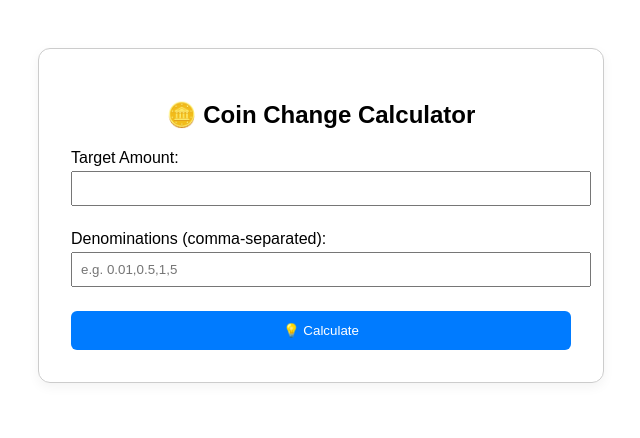
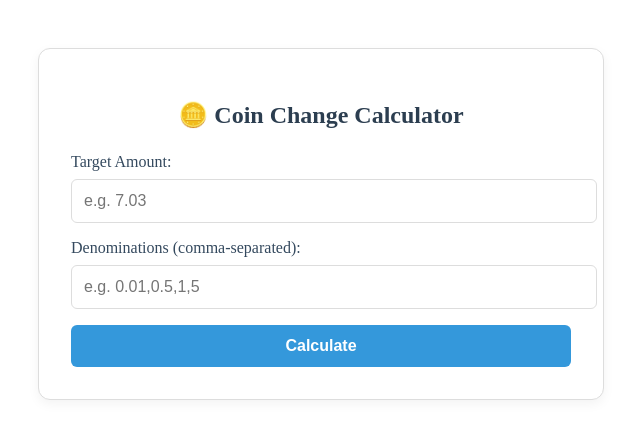
Before and after one commit to khadijah2401/jms-frontend, a React (Create React App) app: page / in a window 1280 px wide. Shown: the top 438 px of the page, without its empty margins (319-959 px from the left). Built offline with nearby package versions, Linux system fonts and the light colour scheme.

Commit message:
final changes to ui

```diff
--- a/src/App.js
+++ b/src/App.js
@@ -1,38 +1,72 @@
 import React, { useState } from 'react';
 import axios from 'axios';
+import styles from './App.module.css';
 
 function App() {
   const [targetAmount, setTargetAmount] = useState('');
   const [denominations, setDenominations] = useState('');
   const [result, setResult] = useState(null);
   const [error, setError] = useState('');
+  const [isLoading, setIsLoading] = useState(false);
+      const BASE_URL = 'https://khadiijah.duckdns.org'; //live version
+      //const BASE_URL = 'http://localhost:8080'; //dev version
+
+  const validateInputs = () => {
+    // validate amount
+    const amount = parseFloat(targetAmount);
+    if (isNaN(amount) || amount < 0 || amount > 10000) {
+      setError('Amount must be between 0 and 10,000');
+      return false;
+    }
+
+    // validate denominations
+    const denoms = denominations.split(',').map(item => parseFloat(item.trim()));
+    if (denoms.some(isNaN)) {
+      setError('Invalid denominations format');
+      return false;
+    }
+
+    const allowedDenoms = [0.01, 0.05, 0.1, 0.2, 0.5, 1, 2, 5, 10, 50, 100, 1000];
+    if (denoms.some(d => !allowedDenoms.includes(d))) {
+      setError('Only allowed denominations are: 0.01, 0.05, 0.1, 0.2, 0.5, 1, 2, 5, 10, 50, 100, 1000');
+      return false;
+    }
+
+    return { amount, denoms };
+  };
 
   const handleSubmit = async (e) => {
     e.preventDefault();
     setError('');
     setResult(null);
+    setIsLoading(true);
+
+    const validation = validateInputs();
+    if (!validation) {
+      setIsLoading(false);
+      return;
+    }
 
     try {
-      const BASE_URL = 'https://khadiijah.duckdns.org'; //live version
-      //const BASE_URL = 'http://localhost:8080'; //dev version
-
       const res = await axios.post(`${BASE_URL}/api/change`, {
-        targetAmount: parseFloat(targetAmount),
-        denominations: denominations.split(',').map(Number)
+        targetAmount: validation.amount,
+        denominations: validation.denoms
       });
       setResult(res.data.coins);
     } catch (err) {
-      setError(' Something went wrong. Please try again.');
-      console.error(err);
+      const errorMsg = err.response?.data?.message || 'Something went wrong. Please try again.';
+      setError(`⚠️ ${errorMsg}`);
+    } finally {
+      setIsLoading(false);
     }
   };
 
   return (
-    <div style={{ maxWidth: 500, margin: '3rem auto', fontFamily: 'Arial, sans-serif', padding: '2rem', border: '1px solid #ccc', borderRadius: '12px', boxShadow: '0 4px 12px rgba(0,0,0,0.05)' }}>
-      <h2 style={{ textAlign: 'center' }}>🪙 Coin Change Calculator</h2>
+    <div className={styles.container}>
+      <h2 className={styles.title}>🪙 Coin Change Calculator</h2>
 
       <form onSubmit={handleSubmit}>
-        <label style={{ display: 'block', marginBottom: '0.5rem' }}>
+      <label className={styles.inputLabel}>
           Target Amount:
           <input
             type="number"
@@ -40,51 +74,60 @@ function App() {
             value={targetAmount}
             onChange={(e) => setTargetAmount(e.target.value)}
             required
-            style={{ width: '100%', padding: '0.5rem', marginTop: '0.25rem', marginBottom: '1rem' }}
+            className={styles.inputField}
+            placeholder="e.g. 7.03"
           />
         </label>
 
-        <label style={{ display: 'block', marginBottom: '0.5rem' }}>
-          Denominations (comma-separated):
+        <label className={styles.inputLabel}>
+        Denominations (comma-separated):
           <input
             type="text"
             value={denominations}
             onChange={(e) => setDenominations(e.target.value)}
             placeholder="e.g. 0.01,0.5,1,5"
             required
-            style={{ width: '100%', padding: '0.5rem', marginTop: '0.25rem', marginBottom: '1rem' }}
+            className={styles.inputField}
+            pattern="^(\d+(\.\d+)?)(,\s*\d+(\.\d+)?)*$"
+            title="Enter comma-separated numbers (e.g. 0.01,0.5,1,5)"
           />
         </label>
 
         <button
           type="submit"
-          style={{
-            width: '100%',
-            padding: '0.75rem',
-            backgroundColor: '#007bff',
-            color: 'white',
-            border: 'none',
-            borderRadius: '6px',
-            cursor: 'pointer'
-          }}
+          disabled={isLoading}
+          className={styles.button}
         >
-          💡 Calculate
-        </button>
+          {isLoading ? ' Calculating...' : ' Calculate'}
+          </button>
       </form>
 
-      {error && (
-        <div style={{ marginTop: '1.5rem', color: 'red', fontWeight: 'bold' }}>
-          {error}
+      {error && <div className={styles.error}>{error}</div>}
+
+
+      {result && (
+        <div className={styles.resultContainer}>
+          <h3 className={styles.resultTitle}>Results</h3>
+          <p>{result.length} coin{result.length !== 1 ? 's' : ''} needed:</p>
+
+          <div style={{ display: 'flex', flexWrap: 'wrap', gap: '0.5rem', marginBottom: '1.5rem' }}>
+            {result.sort((a, b) => a - b).map((coin, index) => (
+              <span key={index} className={styles.coinChip}>
+                {coin.toFixed(2)}
+              </span>
+            ))}
+          </div>
+
+          <details>
+            <summary>View raw JSON</summary>
+            <pre className={styles.jsonPreview}>
+              {JSON.stringify({ coins: result, count: result.length }, null, 2)}
+            </pre>
+          </details>
         </div>
       )}
 
-      {result && (
-        <div style={{ marginTop: '2rem', backgroundColor: '#f6f8fa', padding: '1rem', borderRadius: '8px' }}>
-          <h3>Result:</h3>
-          <p>{result.length} coin(s):</p>
-          <pre style={{ margin: 0 }}>{JSON.stringify(result, null, 2)}</pre>
-        </div>
-      )}
+
     </div>
   );
 }
--- /dev/null
+++ b/src/App.module.css
@@ -0,0 +1,111 @@
+.container {
+    max-width: 500px;
+    margin: 3rem auto;
+    font-family: 'Arial, sans-serif';
+    padding: 2rem;
+    border: 1px solid #ddd;
+    border-radius: 12px;
+    box-shadow: 0 4px 12px rgba(0,0,0,0.05);
+    background-color: white;
+  }
+
+  .title {
+    text-align: center;
+    color: #2c3e50;
+    margin-bottom: 1.5rem;
+  }
+
+  .inputLabel {
+    display: block;
+    margin-bottom: 1rem;
+    color: #34495e;
+  }
+
+  .inputField {
+    width: 100%;
+    padding: 0.75rem;
+    margin-top: 0.5rem;
+    border: 1px solid #ddd;
+    border-radius: 6px;
+    font-size: 1rem;
+  }
+
+  .button {
+    width: 100%;
+    padding: 0.75rem;
+    background-color: #3498db;
+    color: white;
+    border: none;
+    border-radius: 6px;
+    font-size: 1rem;
+    font-weight: bold;
+    cursor: pointer;
+    transition: background-color 0.2s;
+  }
+
+  .button:hover {
+    background-color: #2980b9;
+  }
+
+  .button:disabled {
+    background-color: #6c757d;
+    cursor: not-allowed;
+  }
+
+  .error {
+    margin-top: 1.5rem;
+    padding: 1rem;
+    background-color: #f8d7da;
+    color: #721c24;
+    border: 1px solid #f5c6cb;
+    border-radius: 6px;
+  }
+
+  .resultContainer {
+    margin-top: 2rem;
+    background-color: #f8f9fa;
+    padding: 1.5rem;
+    border-radius: 8px;
+    border: 1px solid #e9ecef;
+  }
+
+  .resultTitle {
+    margin-top: 0;
+    color: #2c3e50;
+    border-bottom: 1px solid #eee;
+    padding-bottom: 0.5rem;
+  }
+
+  .coinChip {
+    padding: 0.5rem;
+    background-color: #e9ecef;
+    border-radius: 6px;
+    font-size: 0.9rem;
+    font-weight: bold;
+    min-width: 3rem;
+    text-align: center;
+  }
+
+  .jsonPreview {
+    margin: 1rem 0 0 0;
+    padding: 1rem;
+    background-color: #e9ecef;
+    border-radius: 6px;
+    overflow-x: auto;
+    font-size: 0.85rem;
+  }
+
+  .spinner {
+    border: 4px solid #f3f3f3;
+    border-top: 4px solid #3498db;
+    border-radius: 50%;
+    width: 30px;
+    height: 30px;
+    animation: spin 1s linear infinite;
+    margin: auto;
+  }
+
+  @keyframes spin {
+    0% { transform: rotate(0deg); }
+    100% { transform: rotate(360deg); }
+  }
```
Also changed, not shown: package.json (+8 -2 lines), 1 other file (tests, documents, lock files or other folders).
